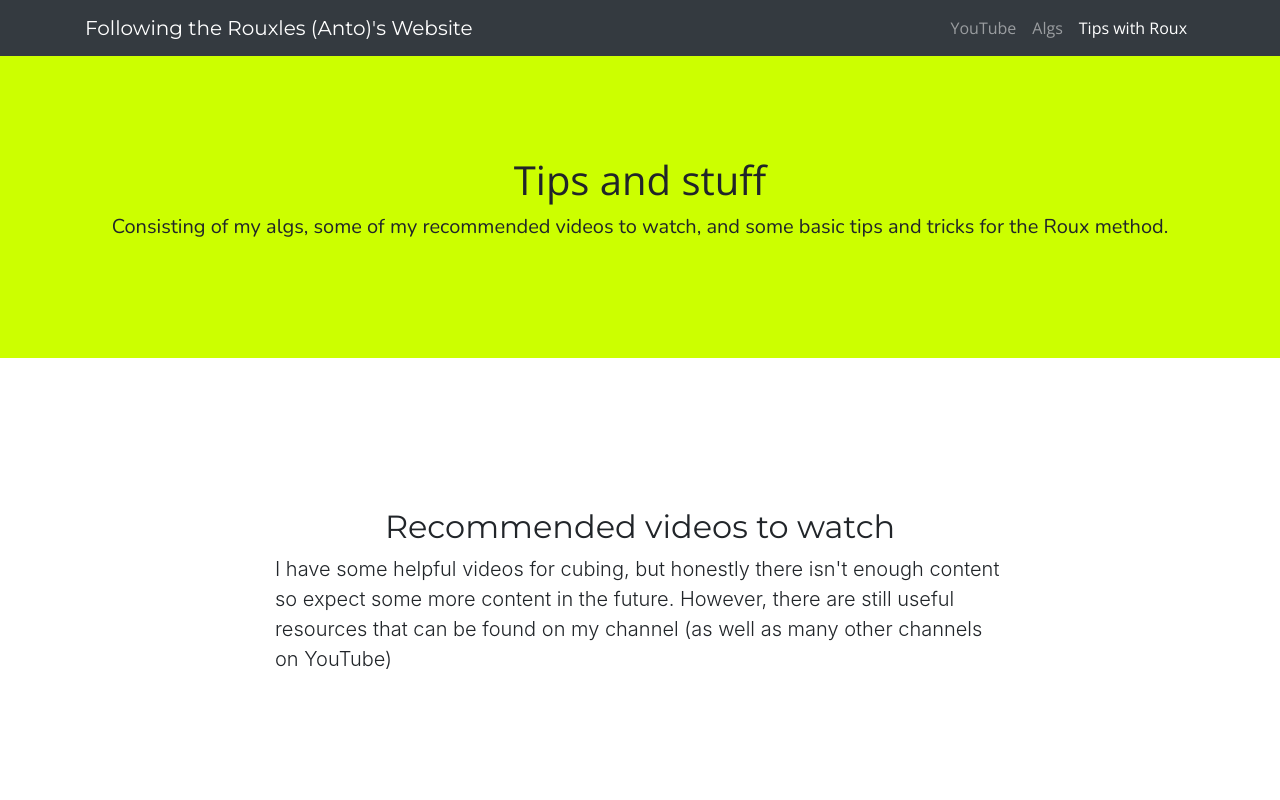
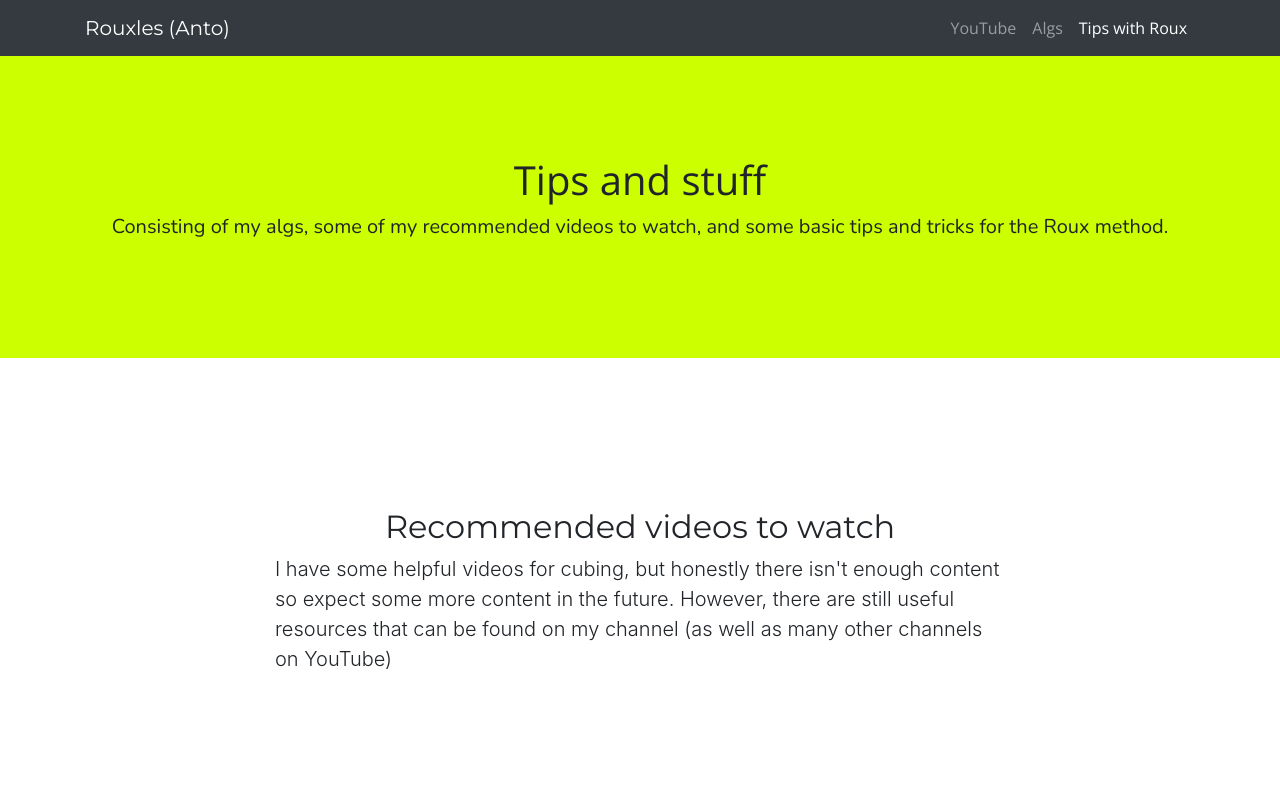
Before and after one commit to Rouxles/Rouxles.github.io, a website with bundled scripts: page index.html in a window 1280 px wide. Shown: the top 800 px of the page. Built offline with nearby package versions, Linux system fonts and the light colour scheme.

Commit message:
another update

```diff
--- a/index.html
+++ b/index.html
@@ -25,7 +25,7 @@
     <!-- Navigation -->
     <nav class="navbar navbar-expand-lg navbar-dark bg-dark fixed-top" id="mainNav">
       <div class="container">
-        <a class="navbar-brand js-scroll-trigger emphasisfont" href="#page-top">Following the Rouxles (Anto)'s Website</a>
+        <a class="navbar-brand js-scroll-trigger emphasisfont" href="#page-top">Rouxles (Anto)</a>
         <button class="navbar-toggler" type="button" data-toggle="collapse" data-target="#navbarResponsive" aria-controls="navbarResponsive" aria-expanded="false" aria-label="Toggle navigation">
           <span class="navbar-toggler-icon"></span>
         </button>
```
